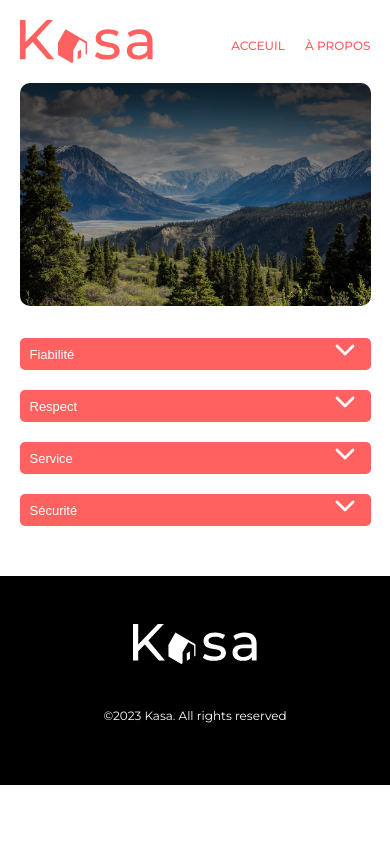
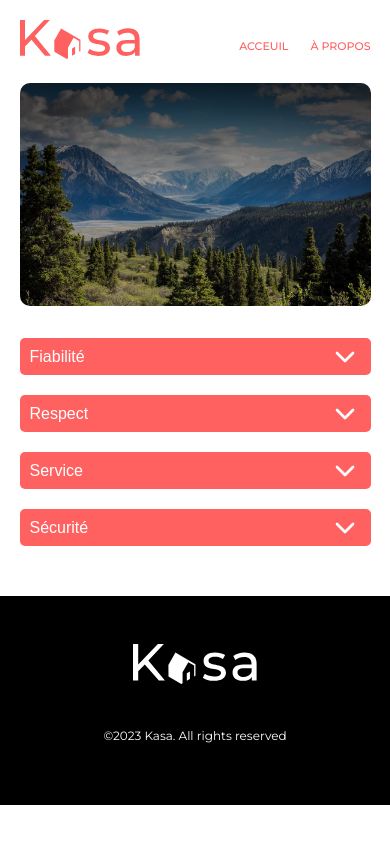
Before and after one commit to maax6/P7-kasa, a React (Create React App) app: page /about in a window 390 px wide. Built offline with nearby package versions, Linux system fonts and the light colour scheme.

Commit message:
Responsive / Sizing

```diff
--- a/src/components/Banner/_banner.scss
+++ b/src/components/Banner/_banner.scss
@@ -22,7 +22,19 @@
    }
    &__text {
       color: $white;
-      padding: 16px 100px 31px 16px;
+      padding: 16px 140px 16px 16px;
+      font-weight: 500;
+      font-size: 20px;
+      @include media-query(small) {
+		padding: 16px 100px 16px 16px;
+
+      }
+      @include media-query(medium) {
+         font-size: 30px;
+      }
+      @include media-query(large) {
+         font-size: 36px;
+      }
       @include media-query(small) {
          padding: 10px;
       }
--- a/src/components/Dropdown/Dropdown.jsx
+++ b/src/components/Dropdown/Dropdown.jsx
@@ -12,7 +12,7 @@ export default function Dropdown(props) {
             className="dropdown__button"
             onClick={() => setIsOpen(!isOpen)}
          >
-            <h1 className="dropdown__button__title">{props.title}</h1>
+            <h3 className="dropdown__button__title">{props.title}</h3>
             <span className="dropdown__button__chevron">
                {isOpen ? <FiChevronUp /> : <FiChevronDown />}
             </span>
--- a/src/components/Dropdown/_dropdown.scss
+++ b/src/components/Dropdown/_dropdown.scss
@@ -2,6 +2,8 @@
    display: flex;
    flex-direction: column;
    &__button {
+      position: relative;
+      z-index: 99;
       padding: 10px;
       display: flex;
       background-color: $primary;
@@ -10,9 +12,10 @@
       border-radius: 5px;
       border: none;
       justify-content: space-between;
-      height: 32px;
+      height: 37px;
       @include media-query(medium) {
          height: 46px;
+         border-radius: 8px;
       }
       @include media-query(large) {
          height: 52px;
@@ -21,9 +24,9 @@
       &__title {
          color: $white;
          font-weight: 500;
-         font-size: 13px;
+         font-size: 16px;
          @include media-query(medium) {
-            font-size: 16px;
+            font-size: 18px;
          }
          @include media-query(large) {
             font-size: 18px;
@@ -32,11 +35,18 @@
       &__chevron {
          font-size: xx-large;
          color: $white;
+         display: flex;
       }
    }
    &__infos {
+      z-index: 1;
+      position: relative;
       padding: 10px;
-      color: red;
+      padding-top: 37px;
+      margin-top: -12px;
+      color: $primary;
+      font-weight: 400;
+      background-color: $secondary;
       background-color: $secondary;
       border-radius: 15px;
       line-height: 20px;
--- a/src/components/Header/_header.scss
+++ b/src/components/Header/_header.scss
@@ -5,7 +5,7 @@
    justify-content: space-between;
    align-items: flex-end;
    height: 43px;
-   font-size: 12px;
+   font-size: 11px;
    @include media-query(small) {
       height: 54px;
       font-size: 18px;
@@ -21,7 +21,10 @@
    }
 }
 .logo {
-   height: 100%;
+   height: 90%;
+   @include media-query(small) {
+      height: 100%;
+   }
    &__container {
       height: 100%;
    }
@@ -35,7 +38,7 @@
       justify-content: flex-end;
    }
    &__link {
-      margin-left: 20px;
+      margin-left: 22px;
       text-align: right;
       line-height: 34px;
       color: #ff6060;
@@ -44,6 +47,12 @@
       @include max-media-query(small) {
          text-transform: uppercase;
       }
+      @include media-query(medium) {
+         margin-left: 40px;
+      }
+      @include media-query(large) {
+         margin-left: 57px;
+      }
       &--active {
          text-decoration: underline;
       }
--- a/src/components/Owner/_owner.scss
+++ b/src/components/Owner/_owner.scss
@@ -17,12 +17,12 @@
       }
    }
    &__picture {
-      height: 32px;
-      width: 32px;
+      height: 50px;
+      width: 50px;
       border-radius: 100px;
       @include media-query(medium) {
-         height: 46px;
-         width: 46px;
+         height: 55px;
+         width: 55px;
       }
       @include media-query(large) {
          height: 64px;
--- a/src/components/Tags/_tags.scss
+++ b/src/components/Tags/_tags.scss
@@ -1,5 +1,5 @@
 .tag {
-   height: 18px;
+   height: 21px;
    width: fit-content;
    background-color: $primary;
    border-radius: 5px;
@@ -7,7 +7,7 @@
    justify-content: center;
    align-items: center;
    @include media-query(medium) {
-      height: 20px;
+      height: 25px;
       border-radius: 8px;
    }
    @include media-query(large) {
@@ -15,7 +15,8 @@
       border-radius: 10px;
    }
    &__text {
-      font-size: 10px;
+      font-size: 11px;
+	  font-weight: 500;
       color: white;
       margin: 0 5px;
       padding: 4px;
@@ -26,7 +27,7 @@
          font-size: 14px;
       }
       @include media-query(large) {
-         font-size: 16px;
+         font-size: 15px;
       }
    }
 }
--- a/src/components/Thumbnails/_thumbnails.scss
+++ b/src/components/Thumbnails/_thumbnails.scss
@@ -17,7 +17,7 @@
    &__title {
       position: absolute;
       bottom: 0;
-      font-size: 18px;
+      font-size: 16px;
       font-weight: 500;
       margin: 15px 20px;
       color: $white;
--- a/src/pages/Card/_card.scss
+++ b/src/pages/Card/_card.scss
@@ -45,11 +45,12 @@
                font-size: 16px;
             }
             @include media-query(medium) {
-               font-size: 18px;
+               font-size: 20px;
             }
          }
          &__tags {
             display: flex;
+            flex-wrap: wrap;
             gap: 15px;
          }
       }
--- a/src/pages/Error/Error.jsx
+++ b/src/pages/Error/Error.jsx
@@ -3,7 +3,7 @@ export default function Error() {
       <div>
          <div className="errContainer">
             <div className="big404">404</div>
-            <h1>Oups ! La page que vous demandez n'existe pas.</h1>
+            <h1 className="notFound">Oups ! La page que vous demandez n'existe pas.</h1>
             <span className="return">
                <a href="/">Retourner à la page d'acceuil</a>
             </span>
--- a/src/pages/Error/_error.scss
+++ b/src/pages/Error/_error.scss
@@ -33,8 +33,19 @@
       font-size: 288px;
    }
 }
-h1 {
+.notFound {
    font-weight: 500;
+   line-height: 28px;
+   padding: 35px;
+   font-size: 18px;
+   @include media-query(medium) {
+      font-size: 25px;
+      padding: 30px;
+   }
+   @include media-query(large) {
+      font-size: 36px;
+      padding: 40px;
+   }
 }
 
 .return {
--- a/src/sass/_base/_base.scss
+++ b/src/sass/_base/_base.scss
@@ -6,6 +6,7 @@ html {
 
 #root {
    max-width: 1440px;
+   min-width: 306px;
    margin: auto;
    display: flex;
    flex-direction: column;
```
